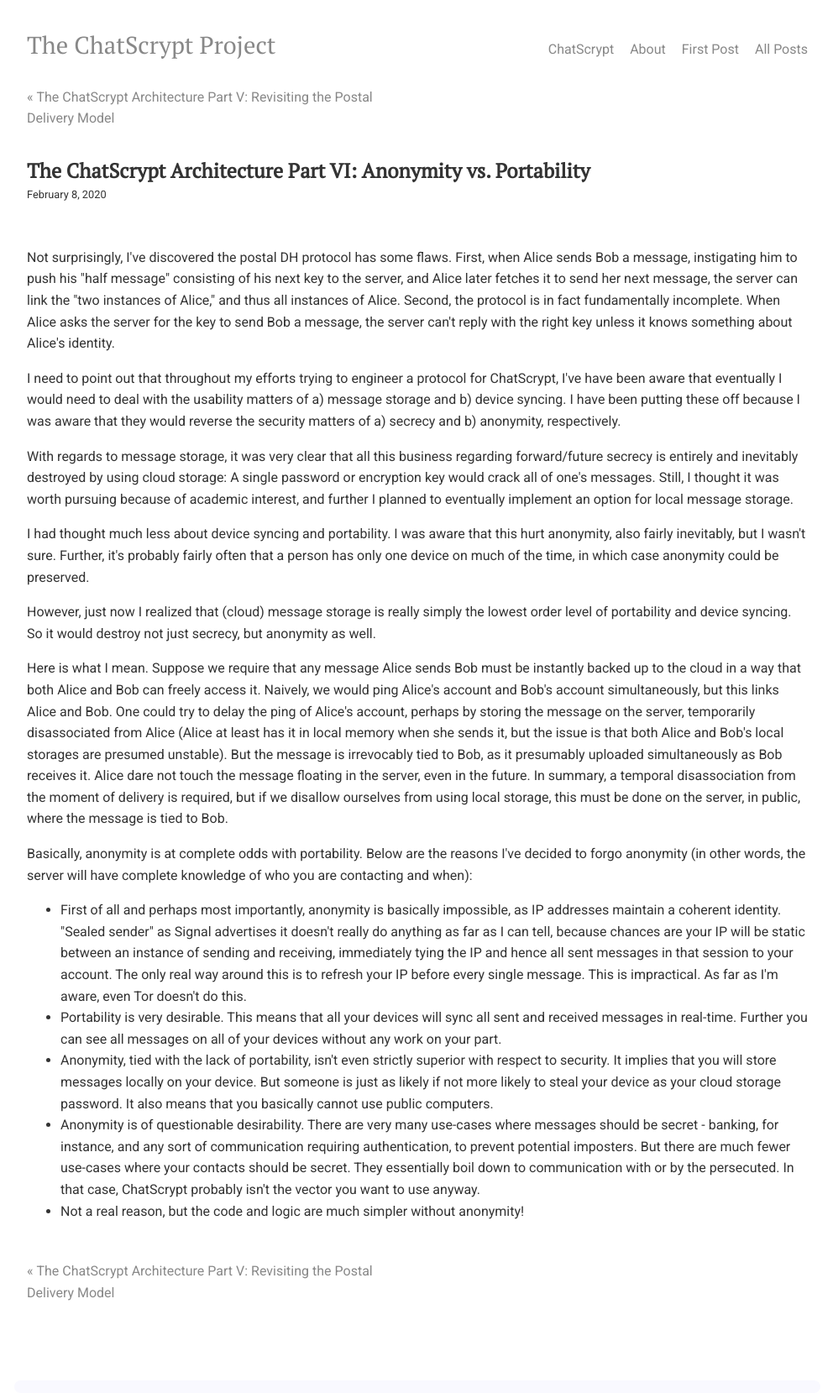
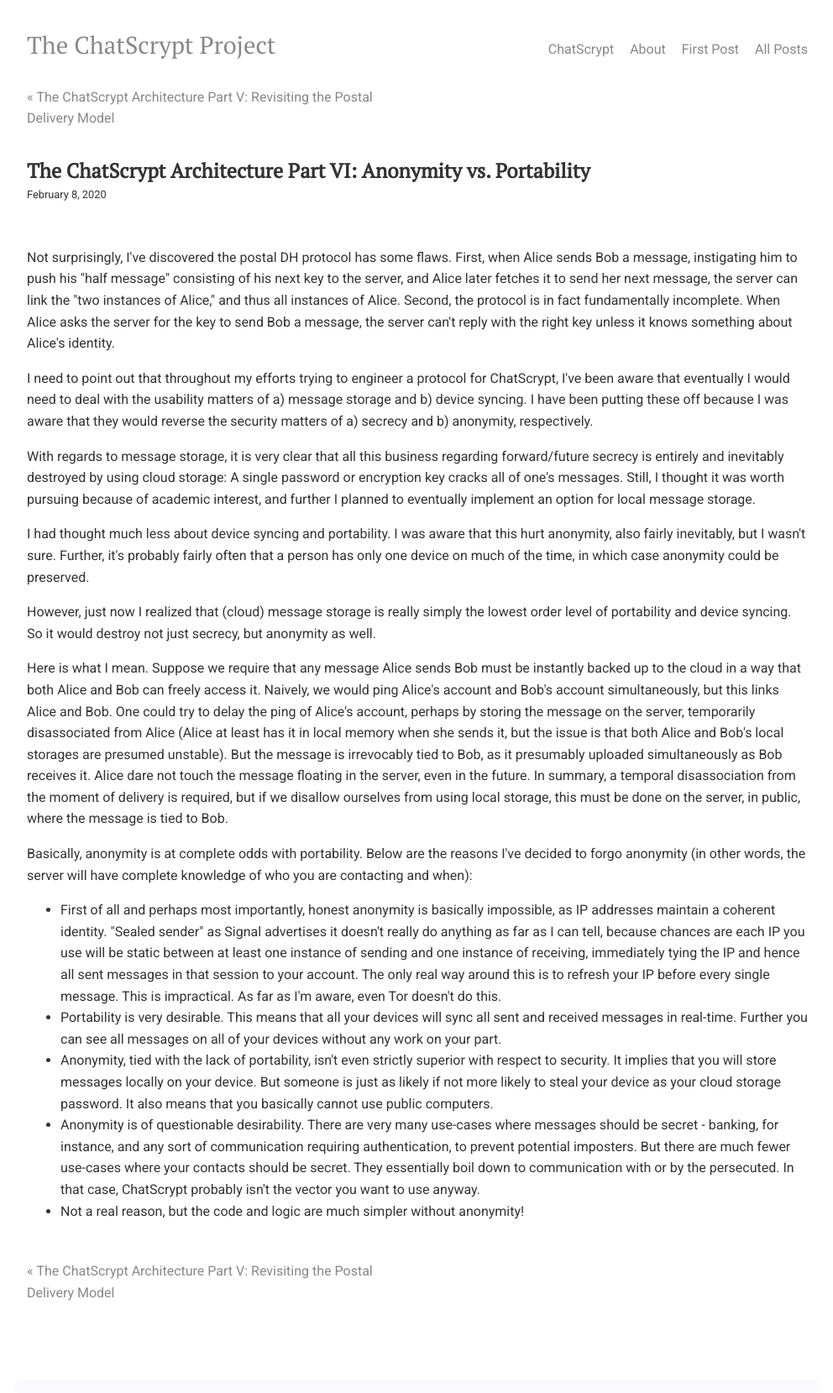
Before and after one commit to chatscrypt/chatscrypt.github.io, a Jekyll site: the page built from _posts/2020-02-08-the-chatscrypt-architecture-part-v-anonymity-vs-portability.html, in a window 1280 px wide. Shown: the whole page at 84% size, without its empty margins (143-1135 px from the left). Built offline with Jekyll 4.4.1, drawn with Linux system fonts in a browser that asks for light colours; comment, search, counter and statistics services are not loaded.

Commit message:
Update 2020-02-08-the-chatscrypt-architecture-part-v-anonymity-vs-portability.html

```diff
--- a/_posts/2020-02-08-the-chatscrypt-architecture-part-v-anonymity-vs-portability.html
+++ b/_posts/2020-02-08-the-chatscrypt-architecture-part-v-anonymity-vs-portability.html
@@ -7,9 +7,9 @@
 
 Not surprisingly, I've discovered the postal DH protocol has some flaws. First, when Alice sends Bob a message, instigating him to push his "half message" consisting of his next key to the server, and Alice later fetches it to send her next message, the server can link the "two instances of Alice," and thus all instances of Alice. Second, the protocol is in fact fundamentally incomplete. When Alice asks the server for the key to send Bob a message, the server can't reply with the right key unless it knows something about Alice's identity.
 
-<p>I need to point out that throughout my efforts trying to engineer a protocol for ChatScrypt, I've have been aware that eventually I would need to deal with the usability matters of a) message storage and b) device syncing. I have been putting these off because I was aware that they would reverse the security matters of a) secrecy and b) anonymity, respectively.
+<p>I need to point out that throughout my efforts trying to engineer a protocol for ChatScrypt, I've been aware that eventually I would need to deal with the usability matters of a) message storage and b) device syncing. I have been putting these off because I was aware that they would reverse the security matters of a) secrecy and b) anonymity, respectively.
 
-<p>With regards to message storage, it was very clear that all this business regarding forward/future secrecy is entirely and inevitably destroyed by using cloud storage: A single password or encryption key would crack all of one's messages. Still, I thought it was worth pursuing because of academic interest, and further I planned to eventually implement an option for local message storage.
+<p>With regards to message storage, it is very clear that all this business regarding forward/future secrecy is entirely and inevitably destroyed by using cloud storage: A single password or encryption key cracks all of one's messages. Still, I thought it was worth pursuing because of academic interest, and further I planned to eventually implement an option for local message storage.
 
 <p>I had thought much less about device syncing and portability. I was aware that this hurt anonymity, also fairly inevitably, but I wasn't sure. Further, it's probably fairly often that a person has only one device on much of the time, in which case anonymity could be preserved.
 
@@ -20,7 +20,7 @@
 <p>Basically, anonymity is at complete odds with portability. Below are the reasons I've decided to forgo anonymity (in other words, the server will have complete knowledge of who you are contacting and when):
 
  <ul>
-<li> First of all and perhaps most importantly, anonymity is basically impossible, as IP addresses maintain a coherent identity. "Sealed sender" as Signal advertises it doesn't really do anything as far as I can tell, because chances are your IP will be static between an instance of sending and receiving, immediately tying the IP and hence all sent messages in that session to your account. The only real way around this is to refresh your IP before every single message. This is impractical. As far as I'm aware, even Tor doesn't do this.
+<li> First of all and perhaps most importantly, honest anonymity is basically impossible, as IP addresses maintain a coherent identity. "Sealed sender" as Signal advertises it doesn't really do anything as far as I can tell, because chances are each IP you use will be static between at least one instance of sending and one instance of receiving, immediately tying the IP and hence all sent messages in that session to your account. The only real way around this is to refresh your IP before every single message. This is impractical. As far as I'm aware, even Tor doesn't do this.
 <li> Portability is very desirable. This means that all your devices will sync all sent and received messages in real-time. Further you can see all messages on all of your devices without any work on your part.
 <li> Anonymity, tied with the lack of portability, isn't even strictly superior with respect to security. It implies that you will store messages locally on your device. But someone is just as likely if not more likely to steal your device as your cloud storage password. It also means that you basically cannot use public computers.
 <li> Anonymity is of questionable desirability. There are very many use-cases where messages should be secret - banking, for instance, and any sort of communication requiring authentication, to prevent potential imposters. But there are much fewer use-cases where your contacts should be secret. They essentially boil down to communication with or by the persecuted. In that case, ChatScrypt probably isn't the vector you want to use anyway.
```
